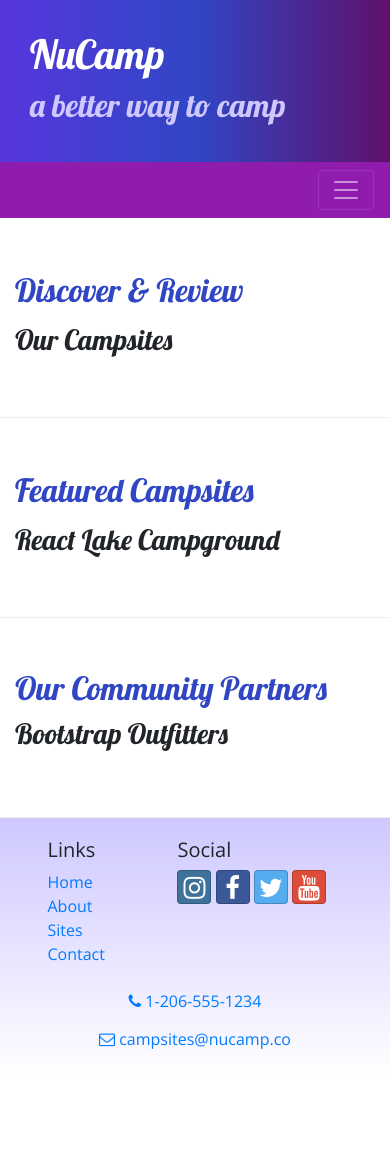
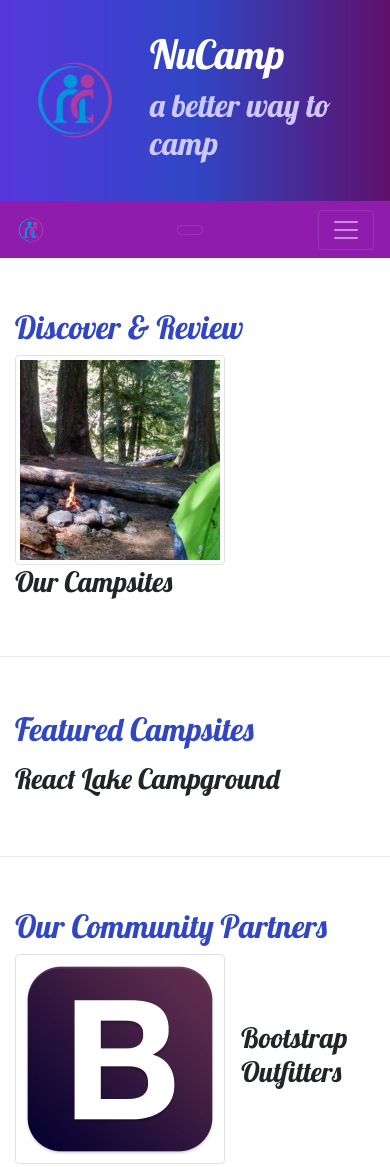
Before and after one commit to mayfiete/nucamp, a website: page nucampsite/index.html in a window 390 px wide. Shown: the top 1167 px of the page. Before the commit the page ends 1078 px from the top, so only its background shows below. Drawn offline with nearby package versions, Linux system fonts and the light colour scheme.

Commit message:
feat: adding images to logo to website

```diff
--- a/nucampsite/index.html
+++ b/nucampsite/index.html
@@ -22,6 +22,9 @@
 
     <header class="jumbotron jumbotron-fluid">
         <div class="row">
+            <div class="col-4 col-sm-3 col-md-2 align-self-center">
+                <img src="img/logo.png" class="img-fluid" />
+            </div>
             <div class="col">
                 <h1>NuCamp</h1>
                 <h2>a better way to camp</h2>
@@ -31,7 +34,9 @@
 
     <nav class="navbar navbar-expand-sm navbar-dark sticky-top">
         <div class="container">
-            <button class="navbar-toggler ml-auto" type="button"
+            <a class="navbar-brand" href="#"><img src="img/logo.png" height="30" width="30" /></a>
+            <button class="navbar-toggler" type="button" data-toggle="collapse" data-target="#nucampNavbar">
+            <button class="navbar-toggler" type="button"
             data-toggle="collapse" datra-target="#nucampNavbar">
                 <span class="navbar-toggler-icon"></span>
             </button>
@@ -52,8 +57,13 @@
                 <h2 class="text-sm-right">Discover & Review</h2>
             </div>
             <div class="col">
-                <h3>Our Campsites</h3>
-                <p class="d-none d-sm-block ">Explore our growing database of curated campsites and leave your own reviews!</p>
+                <div class="media">
+                    <img class="d-flex mr-3 img-thumbnail" src="img/breadcrumb-trail-thumb.jpg" alt="Breadcrum Trail Thumbnail"/>
+                </div>
+                <div class="media-body align-self-center">
+                    <h3>Our Campsites</h3>
+                    <p class="d-none d-sm-block ">Explore our growing database of curated campsites and leave your own reviews!</p>
+                </div>
             </div>
         </div>
 
@@ -72,8 +82,13 @@
                 <h2 class="text-sm-right">Our Community Partners</h2>
             </div>
             <div class="col">
-                <h3>Bootstrap Outfitters</h3>
-                <p class="d-none d-sm-block ">Bootstrap Outfitters supplies you with gear you need at prices you can't beat.<p>
+                <div class="media">
+                    <img class="d-flex mr-3 img-thumbnail" src="img/bootstrap-thumb.png" alt="Bootstrap Outfitters" />
+                    <div class="media-body align-self-center">
+                        <h3>Bootstrap Outfitters</h3>
+        				<p class="d-none d-sm-block">Bootstrap Outfitters supplies you with gear you need at prices you can't beat.</p>
+                    </div>
+                </div>
             </div>
         </div>
     </div>
```
Also changed, not shown: nucampsite/aboutus.html (+12 -8 lines), nucampsite/contactus.html (+11 -7 lines), nucampsite/img/bootstrap-thumb.png (added), nucampsite/img/breadcrumb-trail-thumb.jpg (added), nucampsite/img/breadcrumb-trail.jpg (added), nucampsite/img/chrome-river-thumb.jpg (added), nucampsite/img/chrome-river.jpg (added), nucampsite/img/logo.png (added), nucampsite/img/react-lake-thumb.jpg (added), nucampsite/img/react-lake.jpg (added).
